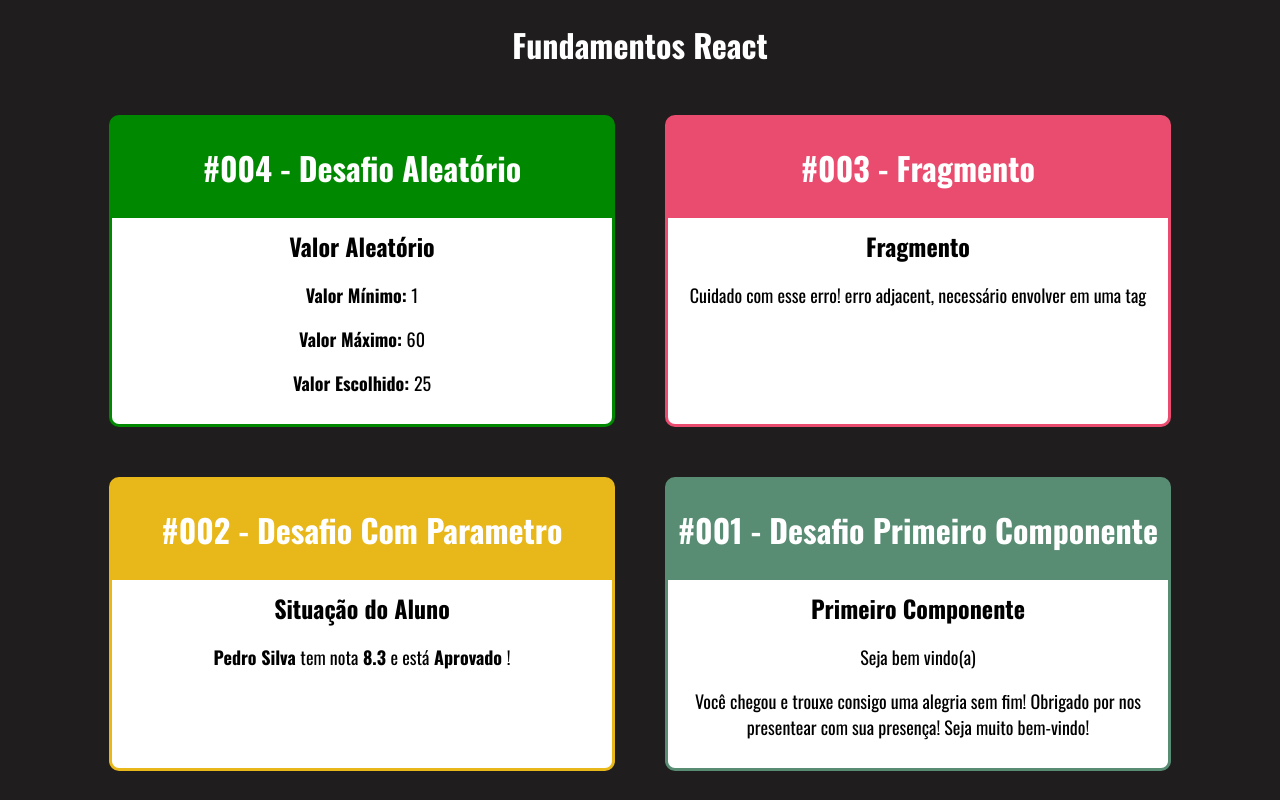
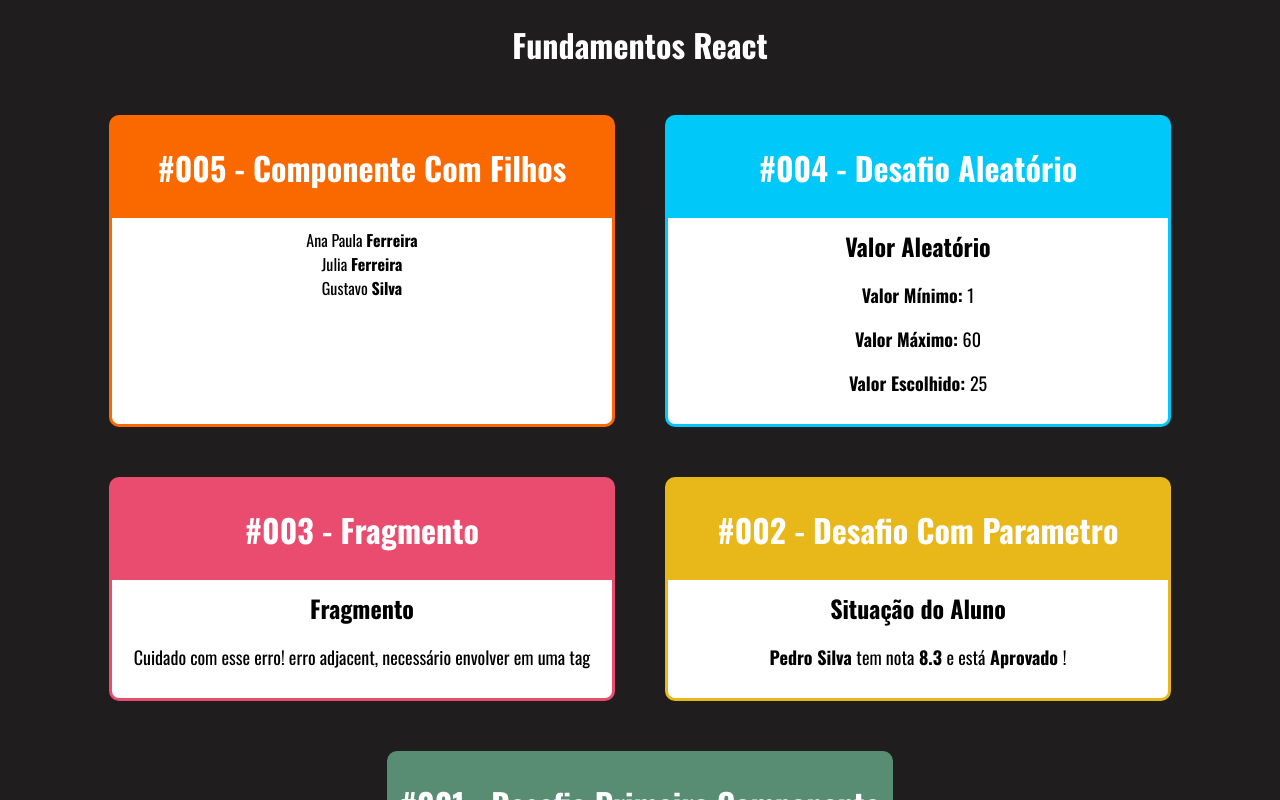
Before and after one commit to gabyreis28/fundamentos-reactJS, a React (Create React App) app: page / in a window 1280 px wide. Shown: the top 800 px of the page. Built offline with nearby package versions, Linux system fonts and the light colour scheme.

Commit message:
adicionado novo componente

```diff
--- a/src/App.jsx
+++ b/src/App.jsx
@@ -3,6 +3,7 @@
 import PrimeiroComp from './components/basico/Primeiro'
 import ParametroComp from './components/basico/Parametro'
 import FragmentoComp from './components/basico/Fragmento'
+import FamiliaComp from './components/basico/Familia'
 import Aleatorio from './components/basico/Aleatorio'
 import Card from './components/layout/Card'
 import './App.css'
@@ -12,9 +13,13 @@
     <h1>
       Fundamentos React
     </h1>
-    <div className="Cards">
-      <Card titulo="#004 - Desafio Aleatório" color="#080">
-      <Aleatorio min={ 1 } max={ 60 }/>
+      <div className="Cards">
+      <Card titulo="#005 - Componente Com Filhos" color="#FA6900">
+        <FamiliaComp sobrenome="Ferreira"/>
+      </Card>
+
+      <Card titulo="#004 - Desafio Aleatório" color="#00c8f8">
+        <Aleatorio min={ 1 } max={ 60 }/>
       </Card>
 
       <Card titulo="#003 - Fragmento" color="#E94C6F">
--- /dev/null
+++ b/src/components/basico/Familia.jsx
@@ -0,0 +1,13 @@
+import React from "react";
+import FamiliaMembros from './FamiliaMembros'
+
+export default props => {
+  return (
+  <div>
+    <FamiliaMembros nome="Ana Paula" sobrenome = { props.sobrenome }/>
+    <FamiliaMembros nome="Julia" { ...props }/>
+    <FamiliaMembros nome="Gustavo" sobrenome="Silva"/>
+  </div>
+
+  )
+}
--- /dev/null
+++ b/src/components/basico/FamiliaMembros.jsx
@@ -0,0 +1,11 @@
+import React from "react";
+
+export default props => {
+  return (
+  <span>
+    <div>
+      {props.nome } <strong>{ props.sobrenome }</strong>
+    </div>
+  </span>
+  )
+}
```
